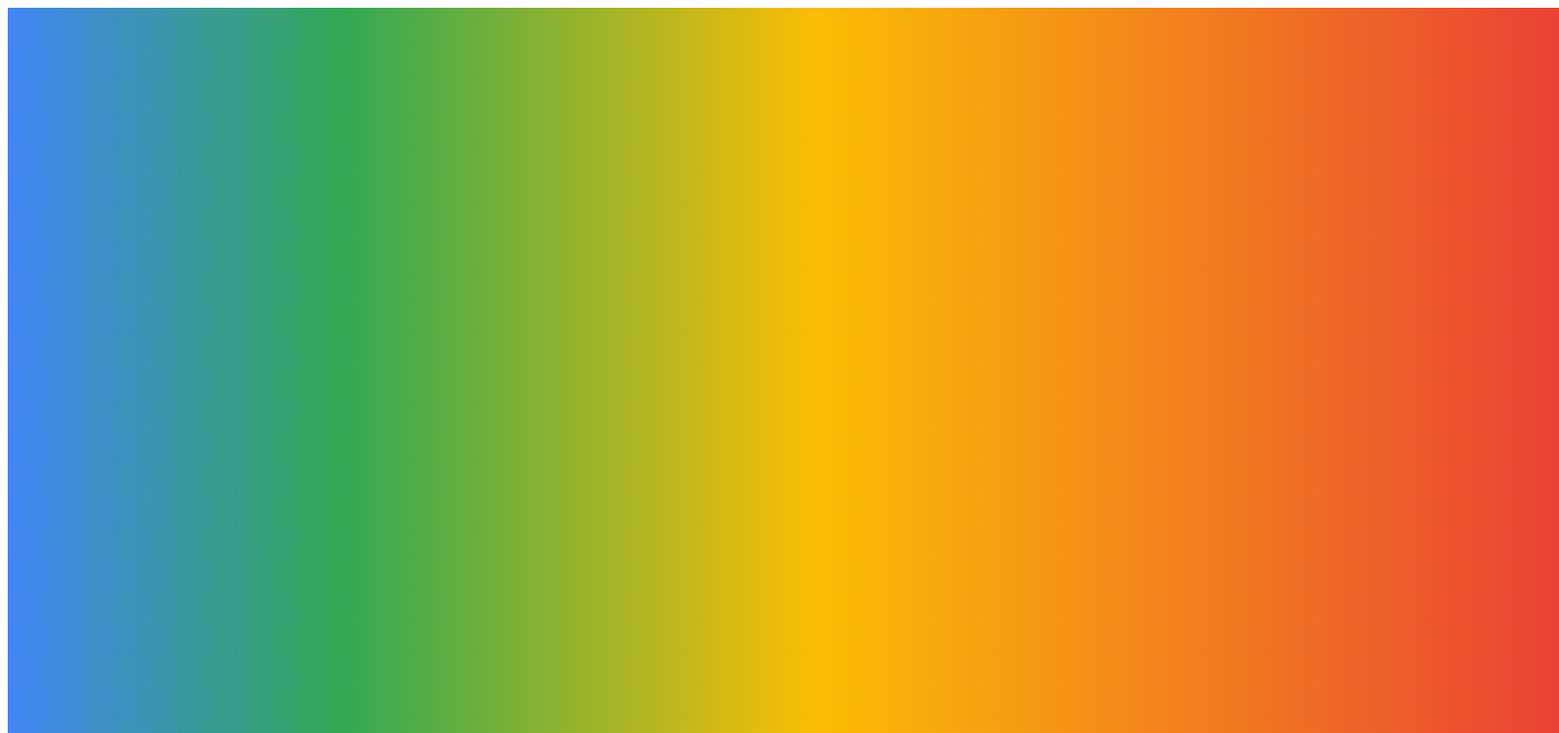
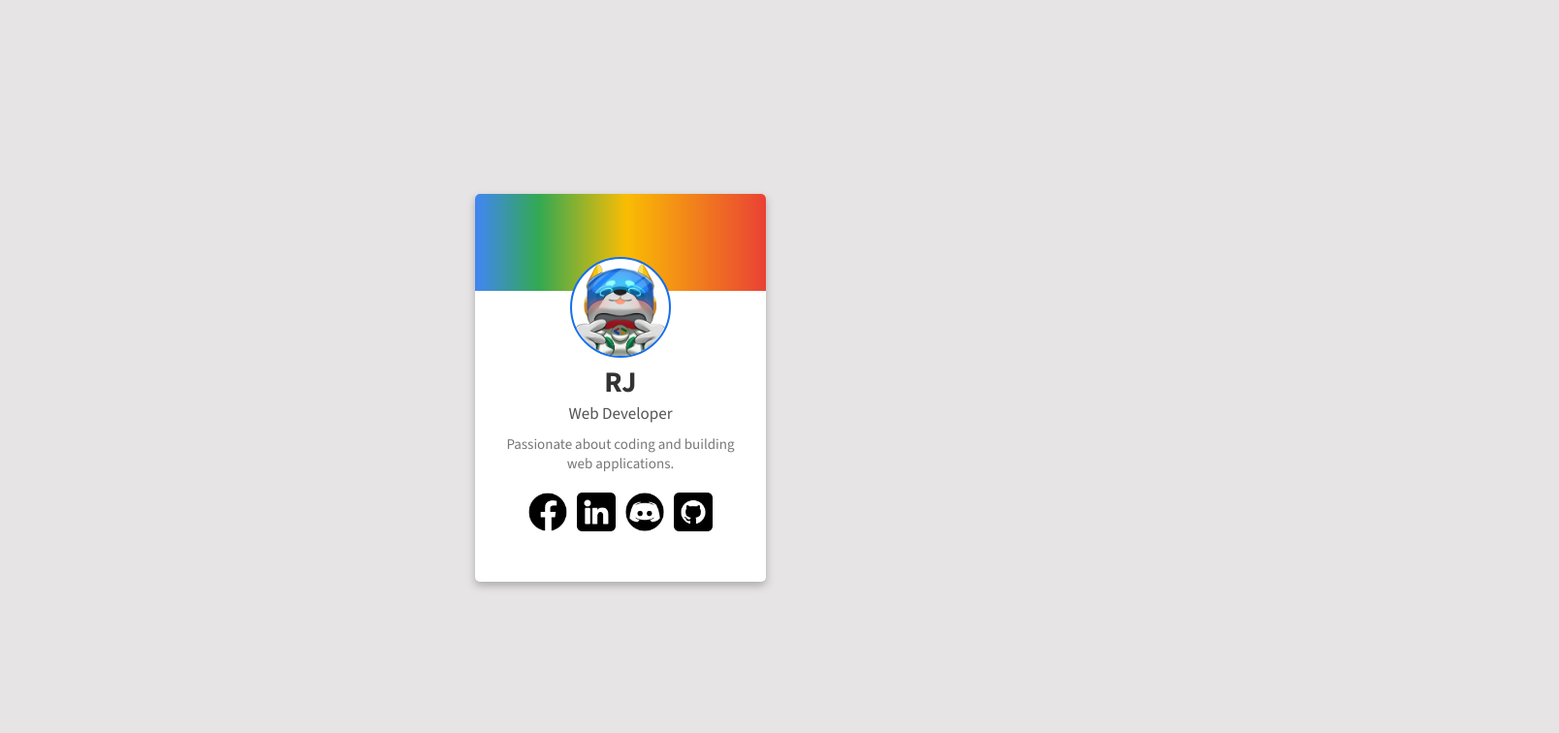
Before and after one commit to romanjosephgallardo/GDG-PUP-HTML-AND-CSS, a plain HTML site: page Assigments-Exercises/CSS-Assigments/CSS-3/CSS3.html in a window 1280 px wide. Shown: the top 756 px of the page at 97% size, 1608 px wide, since content can reach past the window. Drawn offline with nearby package versions, Linux system fonts and the light colour scheme.

Commit message:
Add profile card styles and update social links in CSS3

```diff
--- a/Assigments-Exercises/CSS-Assigments/CSS-3/CSS3.css
+++ b/Assigments-Exercises/CSS-Assigments/CSS-3/CSS3.css
@@ -1,25 +1,122 @@
 /* body */
+body {
+    font-family: 'Source Sans 3', sans-serif;
+    margin: 0;
+    padding: 0;
+    background-color: #d7d4d49c;
+    display: flex;
+    justify-content: center;
+    align-items: center;
+    height: 100vh;
+}
 
 /* profile-card */
+.profile-card {
+    width: 300px;
+    height: 400px;
+    background-color: #fff;
+    border-radius: 5px;
+    filter: drop-shadow(0px 4px 4px rgba(0, 0, 0, 0.25));
+    overflow: hidden;
+
+}
 
 /* cover-photo img */
+.cover-photo img {
+    width: 100%;
+    height: 100px;
+    object-fit: cover;
+}
 
 /* profile-content */
+.profile-content {
+    padding: 10px;
+    position: relative;
+    margin-top: -50px;
+}
 
 /* profile-picture */
+.profile-picture {
+    width: 100px;
+    height: 100px;
+    border: 2px solid #156fed;
+    border-radius: 50%;
+    overflow: hidden;
+    margin: 0 auto;
+    background-color: #fff;
+    position: relative;
+    z-index: 2;
+
+}
+
+/* profile-picture */
+.profile-picture img{
+    width: 100%;
+    height: 100%;
+    object-fit: cover;
+}
 
 /* profile-info h2*/
+.profile-info h2{
+    font-size: 30px;
+    font-weight: bold;
+    text-align: center;
+    margin: 5px 0 0px;
+    color: #333333;
+
+}
 
 /* profile-info title*/
+.profile-info .title {
+    font-size: 17px;
+    text-align: center;
+    margin: 1px 0 5px;
+    color: #555555;
+}
 
 /* profile-info bio*/
+.profile-info .bio {
+    text-align: center;
+    font-size: 15px;
+    color: #777777;
+    margin-top: 10px;
+    margin-left: 3%;
+    margin-right: 3%;
+    margin-bottom: 0%;
 
-/* title */
-
-/* bio */
+}
+/* social */
+.social{
+    margin: 10px 0;
+}
 
 /* social ul */
+.social ul {
+    display: flex;
+    justify-content: center;
+    align-items: center;
+    padding: 0;
+    margin: 0;
+    list-style: none;
+    gap: 10px;
+}
+
+/* social li */
+.social li {
+    display: inline-block;
+}
 
 /* social a */
+.social a{
+    display: inline-block;
+    width: 40px;
+    height: 40px;
+    overflow: hidden;
 
+}
 /* social img */
+.social img {
+    width: 100%;
+    height: 100%;
+    object-fit: cover;
+}
--- a/Assigments-Exercises/CSS-Assigments/CSS-3/CSS3.html
+++ b/Assigments-Exercises/CSS-Assigments/CSS-3/CSS3.html
@@ -19,17 +19,17 @@
                 <img src="./images/sparky-profile.png" alt="Profile Picture">
             </div>
             <div class="profile-info">
-                <h2>Sparky</h2>
+                <h2>RJ</h2>
                 <p class="title">Web Developer</p>
                 <p class="bio">Passionate about coding and building web applications.</p>
             </div>
         </div>
         <div class="social">
             <ul>
-                <li><a href="https://facebook.com" target="_blank"><img src="images/facebook.png" alt="Facebook"></a></li>
-                <li><a href="https://linkedin.com" target="_blank"><img src="images/linkedin.png" alt="LinkedIn"></a></li>
+                <li><a href="https://www.facebook.com/romanjosephgallardo/" target="_blank"><img src="images/facebook.png" alt="Facebook"></a></li>
+                <li><a href="https://www.linkedin.com/in/roman-joseph-gallardo/" target="_blank"><img src="images/linkedin.png" alt="LinkedIn"></a></li>
                 <li><a href="https://discord.com" target="_blank"><img src="images/discord (1).png" alt="Discord"></a></li>
-                <li><a href="https://github.com" target="_blank"><img src="images/github.png" alt="GitHub"></a></li>
+                <li><a href="https://github.com/romanjosephgallardo" target="_blank"><img src="images/github.png" alt="GitHub"></a></li>
             </ul>
         </div>
     </div>
```
